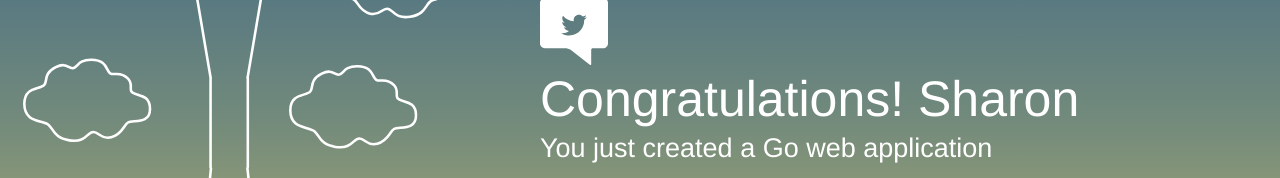
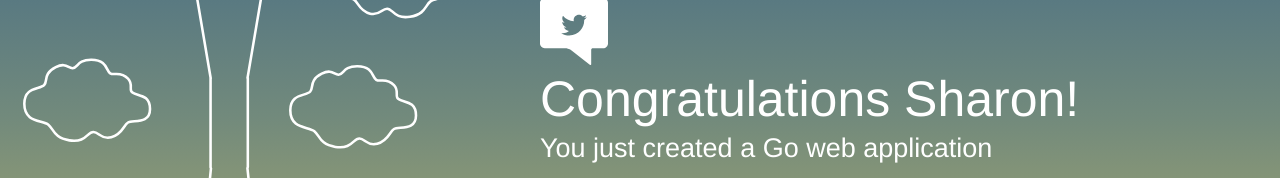
Before and after one commit to sharonz2006/mySecondGo, a plain HTML site: page public/index.html in a window 1280 px wide. Shown: the part 283-461 px from the top of the page. Drawn offline with Linux system fonts and the light colour scheme.

Commit message:
second change
my second signature!

```diff
--- a/public/index.html
+++ b/public/index.html
@@ -58,7 +58,7 @@
         <div class="message">
             <a class="twitter-link" href="http://twitter.com/home/?status=I%20created%20a%20project%20with%20AWS%20CodeStar!%20%23AWS%20%23AWSCodeStar%20https%3A%2F%2Faws.amazon.com%2Fcodestar"><img src="assets/img/tweet.svg" /></a>
             <div class="text">
-                <h1>Congratulations! Sharon</h1>
+                <h1>Congratulations Sharon!</h1>
                 <h2>You just created a Go web application</h2>
             </div>
         </div>
```
